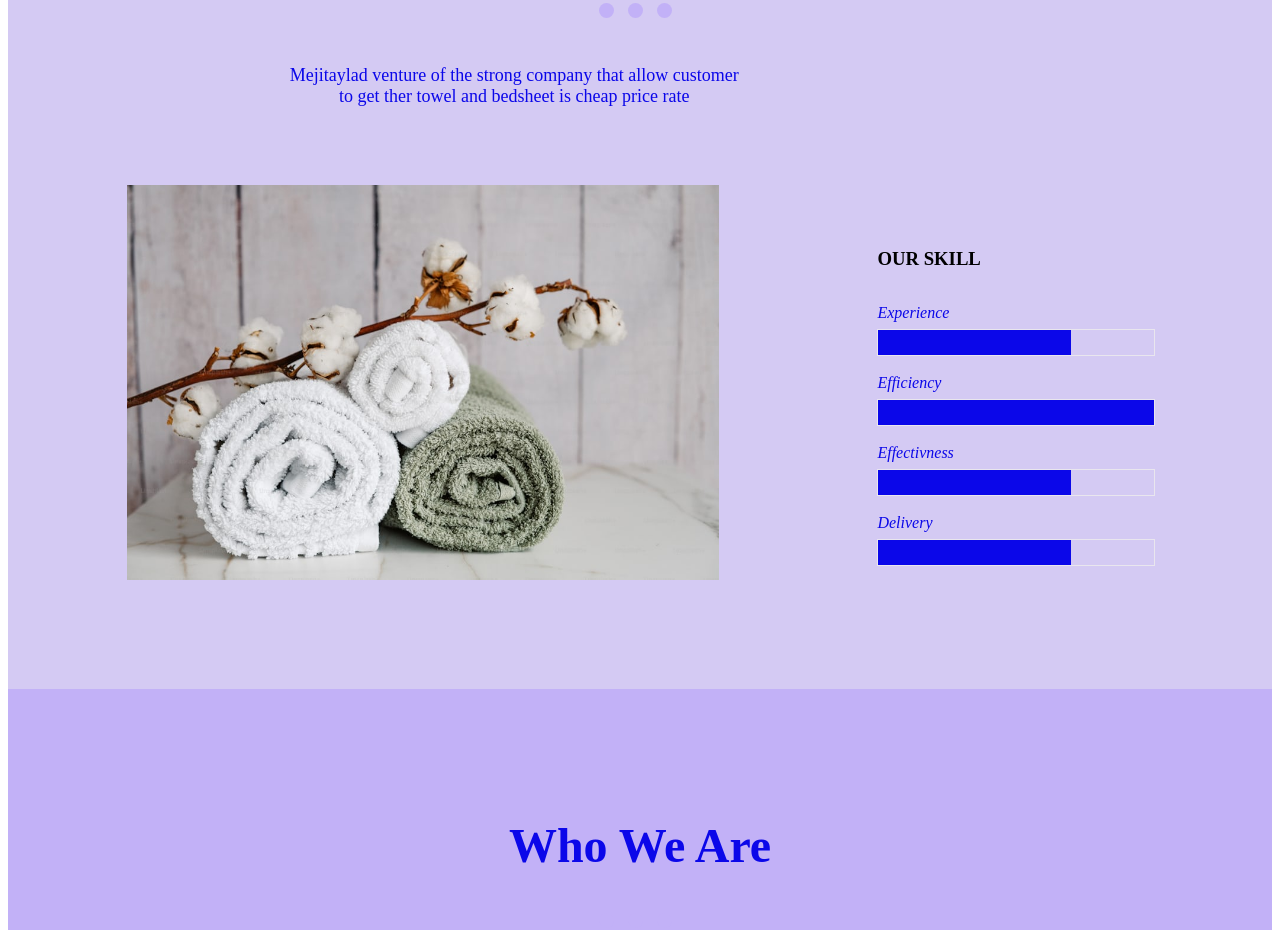
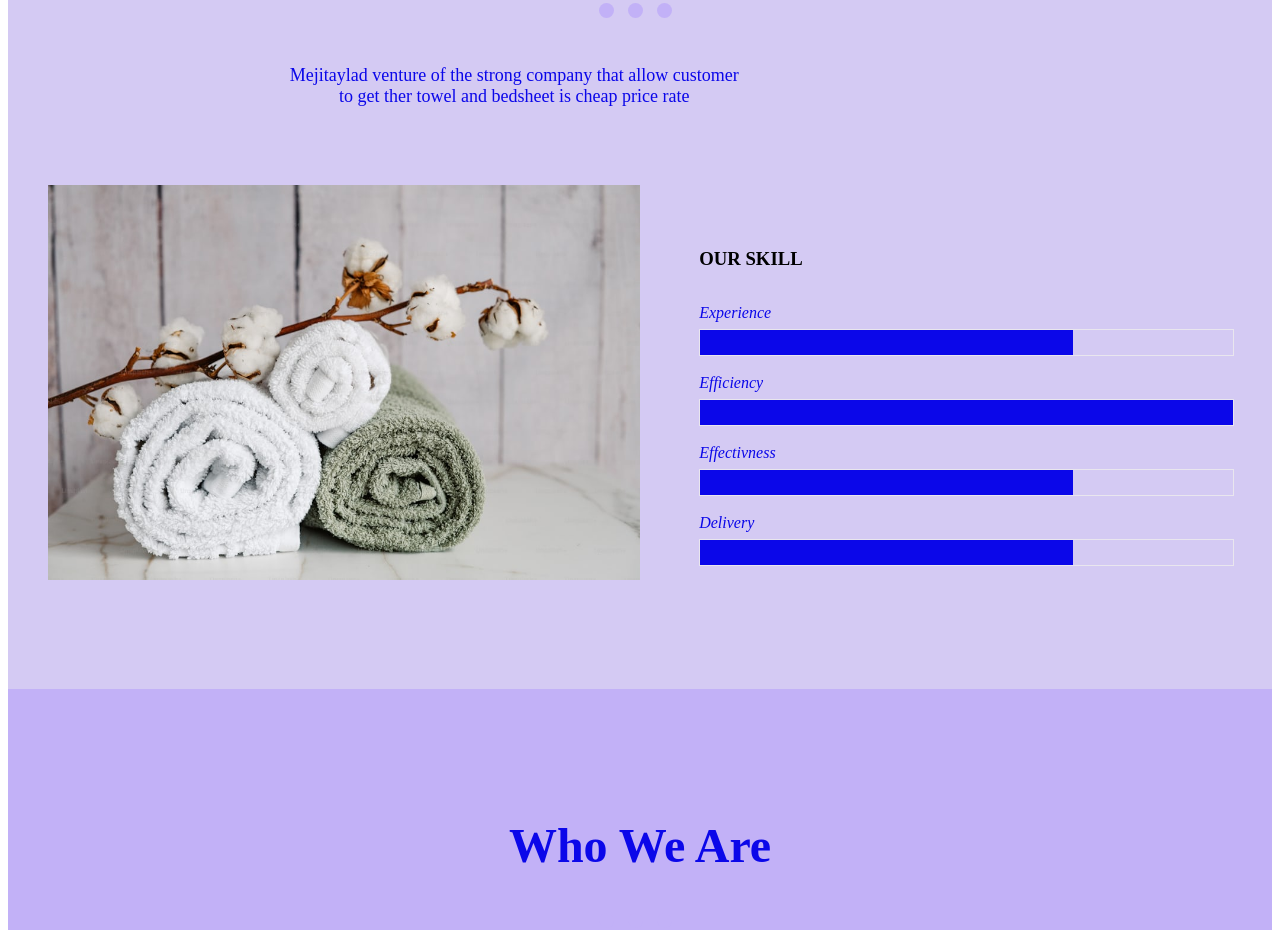
Before and after one commit to mejigbedu/mejitaylad-venture, a plain HTML site: page index.html in a window 1280 px wide. Shown: the part 880-1810 px from the top of the page. Drawn offline with Linux system fonts and the light colour scheme.

Commit message:
Update style.css

```diff
--- a/css/style.css
+++ b/css/style.css
@@ -110,7 +110,7 @@
   .skill-section{
     display: flex;
     padding: 55px 0;
-    justify-content: space-around;
+    justify-content: space-between;
     align-items: center;
   }
   .skill-section .skill-img{
@@ -121,7 +121,7 @@
   }
   .skill-section .skill-content{
     margin-top: 30px;
-    /* width: 50%; */
+    width: 45%;
   }
   .skill-content h3.skill-title{
     font-size: 28px;
```
